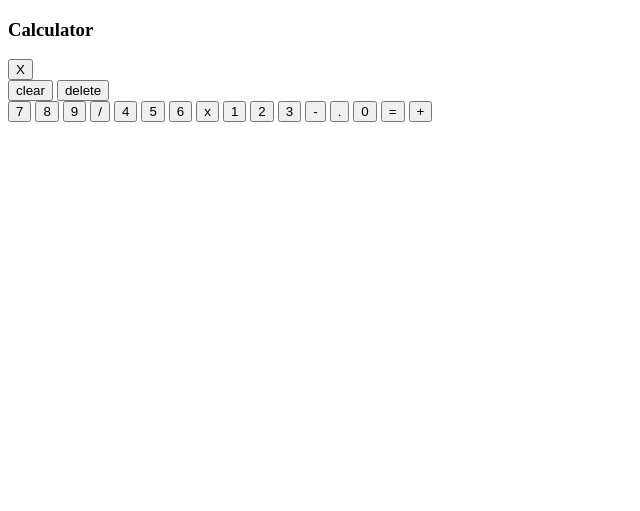
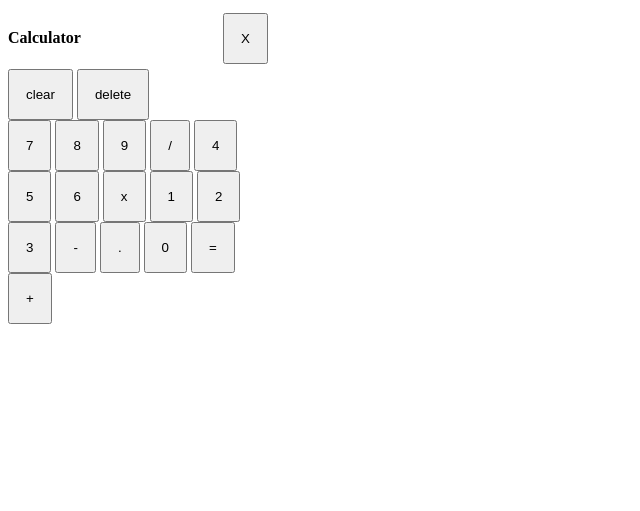
Before and after one commit to thenormboy/calculator, a plain HTML site: page index.html in a window 1280 px wide. Shown: the whole page, without its empty margins (0-640 px from the left). Drawn offline with Linux system fonts and the light colour scheme.

Commit message:
added some basic style elements, flex, bigger buttons

```diff
--- a/index.html
+++ b/index.html
@@ -11,7 +11,7 @@
     <div class="container">
         <div class="header">
             <div class="title">
-                <h3>Calculator</h3>
+                <h4>Calculator</h4>
             </div>
             <div class="close">
                 <button>X</button>
--- a/style.css
+++ b/style.css
@@ -0,0 +1,19 @@
+.container {
+    display: flex;
+    flex-direction: column;
+    width: 260px;
+    height: 500px;
+}
+
+.header {
+    display: flex;
+    justify-content: space-between;
+}
+
+.close {
+    align-self: center;
+}
+
+button {
+    padding: 16px;
+}
```
